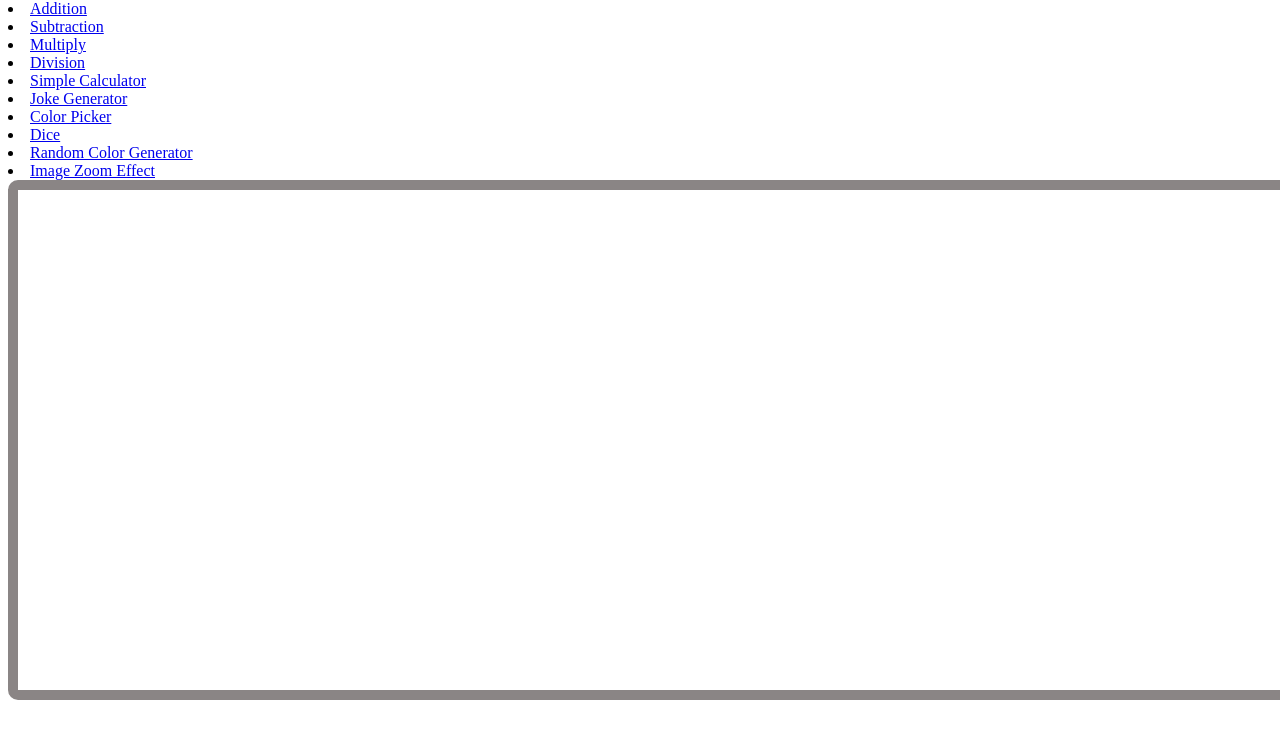
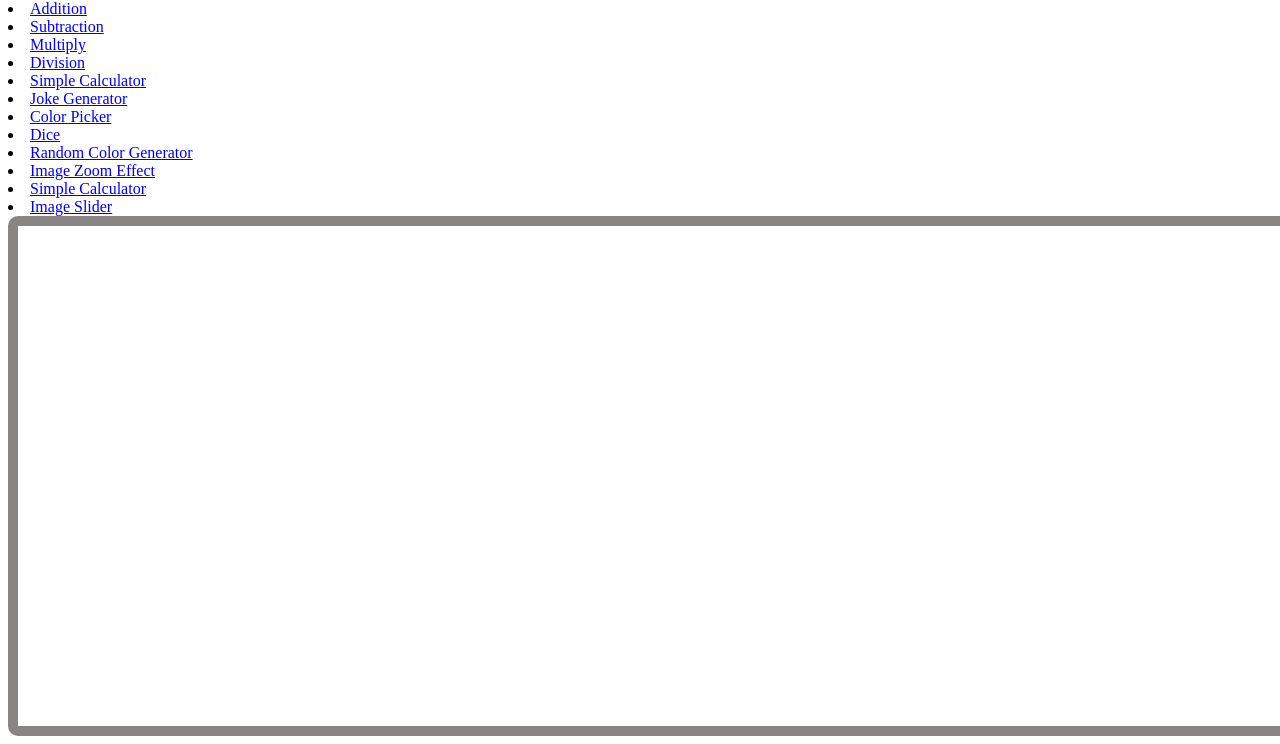
Before and after one commit to GANDHIMATHY26/JavaScript, a plain HTML site: page index.html in a window 1280 px wide. Shown: the part 66-810 px from the top of the page. Drawn offline with Linux system fonts and the light colour scheme.

Commit message:
add 2more file links

```diff
--- a/index.html
+++ b/index.html
@@ -16,6 +16,8 @@
         <li><a href="dice.html" target="outputFrame">Dice </a></li>
         <li><a href="random-color.html" target="outputFrame">Random Color Generator</a></li>
         <li><a href="zoom-effect.html" target="outputFrame">Image Zoom Effect</a></li>
+        <li><a href="calculator.html" target="outputFrame">Simple Calculator</a></li>
+        <li><a href="imageslider.html" target="outputFrame">Image Slider</a></li>
         <iframe
         name="outputFrame"
         style="width:100%; height:500px; border:10px  solid rgb(138, 133, 133); border-radius: 10px;">
```
